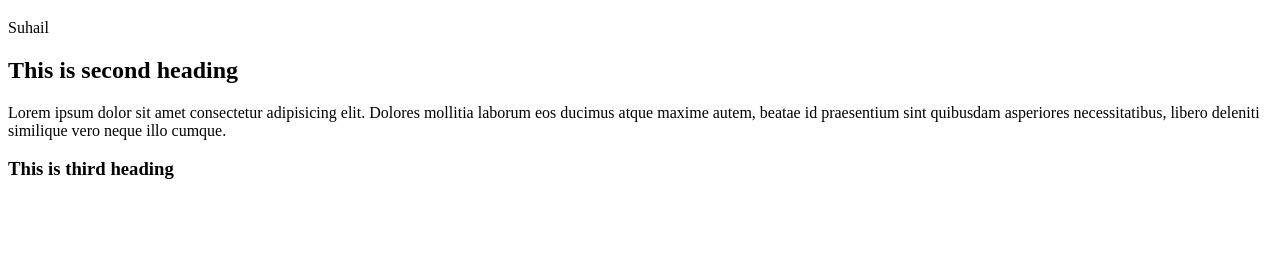
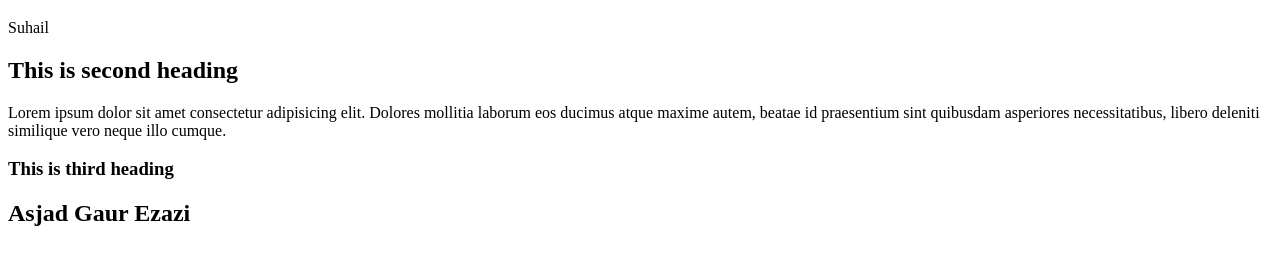
Before and after one commit to aamnasuhail/gittut, a plain HTML site: page index.html in a window 1280 px wide. Shown: the part 61-326 px from the top of the page. Drawn offline with Linux system fonts and the light colour scheme.

Commit message:
Added h2

```diff
--- a/index.html
+++ b/index.html
@@ -18,5 +18,7 @@
       illo cumque.
     </p>
     <h3>This is third heading</h3>
+
+    <h2>Asjad Gaur Ezazi</h2>
   </body>
 </html>
```
